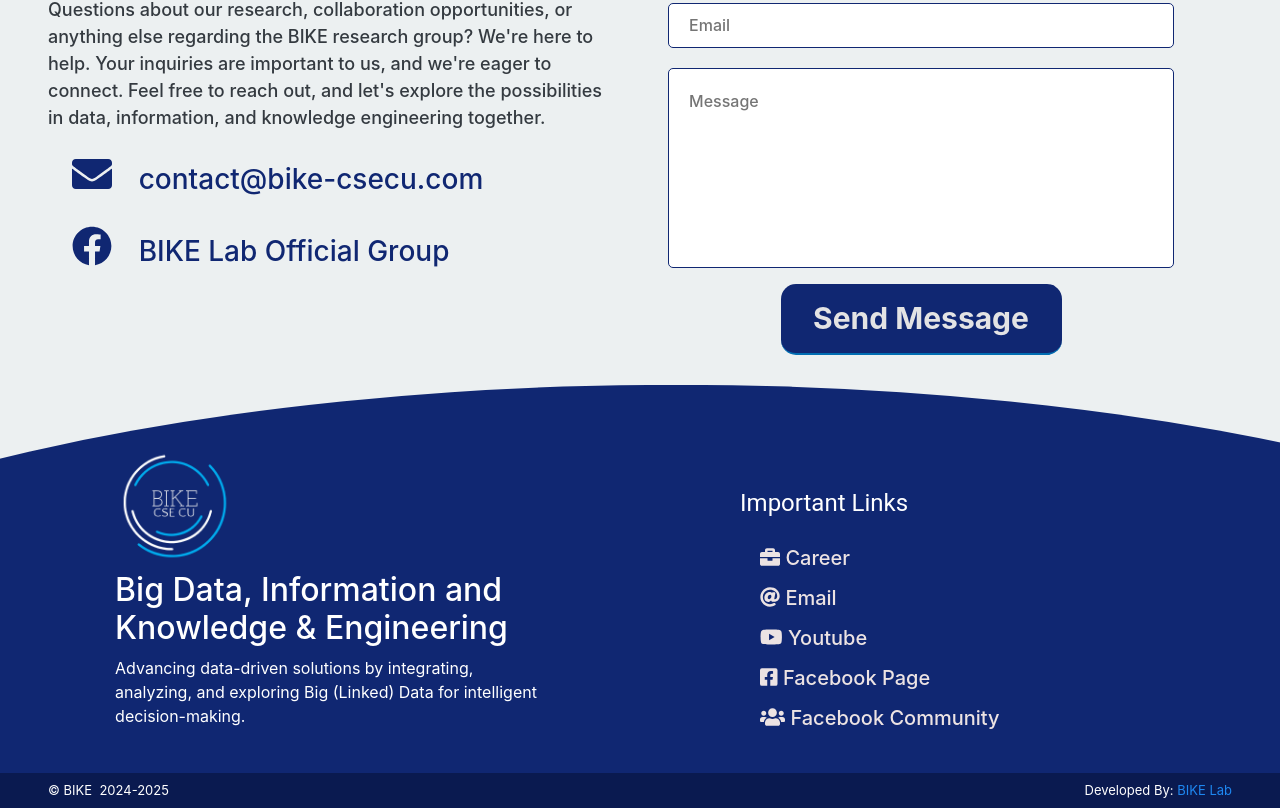
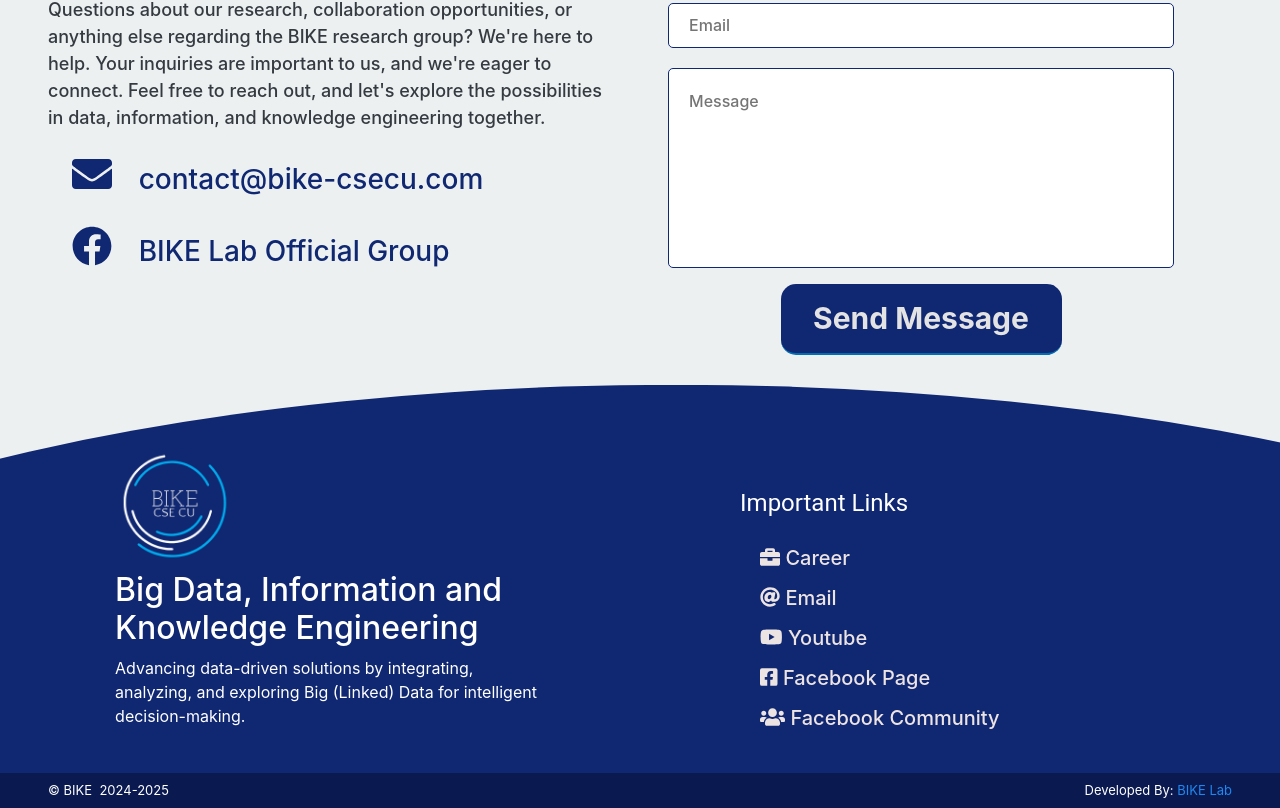
Before and after one commit to Brainless-Loco/bike-portfolio, a React (Create React App) app: page / in a window 1280 px wide. Shown: the part 3589-4397 px from the top of the page. Built offline with nearby package versions, Linux system fonts and the light colour scheme; no server answers; the database is empty.

Commit message:
Footer updated

```diff
--- a/src/Components/Footer/Footer.js
+++ b/src/Components/Footer/Footer.js
@@ -10,7 +10,7 @@ const Footer = () => {
             <Box className="row text-center mt-4">
                 <Box className="col-md-5 mx-auto px-md-5 text-left float-left">
                     <img src="Image/logo.png" className="footerLogo mt-2" alt="" />
-                    <h2 className="text-white mt-1 py-0 h2">Big Data, Information and Knowledge & Engineering</h2>
+                    <h2 className="text-white mt-1 py-0 h2">Big Data, Information and Knowledge Engineering</h2>
                     <p className="my-1 py-0">
                         Advancing data-driven solutions by integrating, analyzing, and exploring Big (Linked) Data for intelligent decision-making.
                     </p>
```
